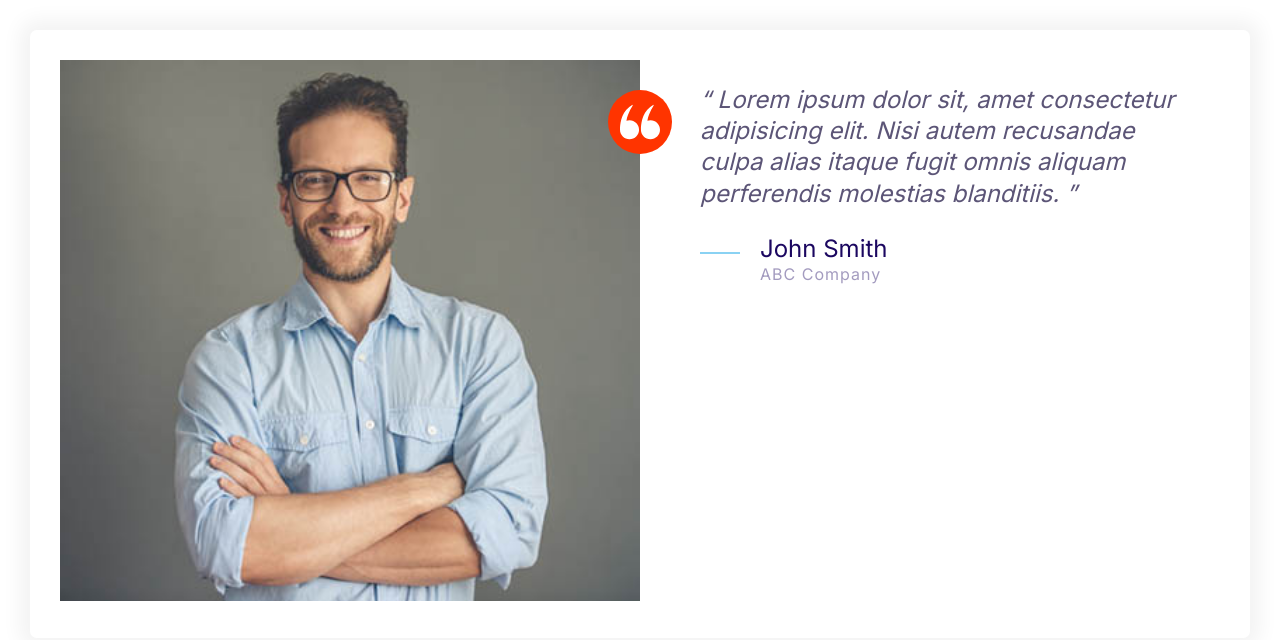
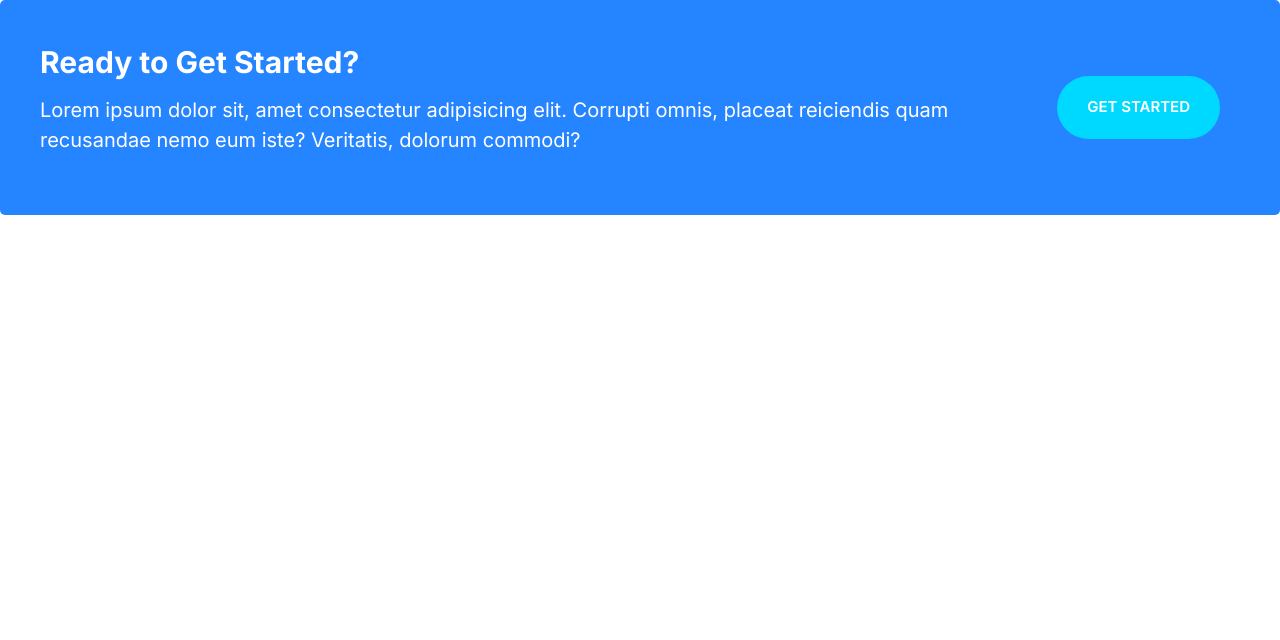
Before and after one commit to Firebot-666/WebProject, a plain HTML site: page index.html in a window 1280 px wide. Drawn offline with Linux system fonts and the light colour scheme.

Commit message:
Build the callout component.

```diff
--- a/css/styles.css
+++ b/css/styles.css
@@ -231,6 +231,11 @@ a {
 
 .btn--accent:hover {
   background: #ec3000;
+}
+
+.btn--stretched {
+  padding-left: 6rem;
+  padding-right: 6rem;
 }
 
 .btn--block {
@@ -491,3 +496,45 @@ a {
     margin-left: 6rem;
   }
 }
+
+/* Callouts */
+.callout {
+  padding: 4rem;
+  border-radius: 5px;
+}
+
+.callout--primary {
+  background: var(--color-primary);
+  color: #fff;
+}
+
+.callout__heading {
+  color: #fff;
+  margin-top: 0;
+  font-size: 3rem;
+}
+
+.callout .btn {
+  justify-self: center;
+  align-self: center;
+}
+
+.callout__content {
+  text-align: center;
+  font-size: 2rem;
+}
+
+@media screen and (min-width: 768px) {
+  .callout .grid--1x2 {
+    grid-template-columns: 1fr auto;
+  }
+
+  .callout__content {
+    text-align: left;
+  }
+
+  .callout .btn {
+    justify-self: start;
+    margin: 0 2rem;
+  }
+}
--- a/index.html
+++ b/index.html
@@ -13,37 +13,18 @@
     <link rel="stylesheet" href="css/normalize.css" />
     <link rel="stylesheet" href="css/styles.css" />
   </head>
-  <body style="padding: 3rem">
-    <div class="card testimonial">
+  <body>
+    <div class="callout callout--primary">
       <div class="grid grid--1x2">
-        <div class="testimonial__image">
-          <img src="./images/testimonial.jpg" alt="A happy, smiling customer" />
-          <span class="icon-container icon-container--accent">
-            <svg class="icon icon--white icon-small">
-              <use xlink:href="images/sprite.svg#quotes"></use>
-            </svg>
-          </span>
+        <div class="callout__content">
+          <h2 class="callout__heading">Ready to Get Started?</h2>
+          <p>
+            Lorem ipsum dolor sit, amet consectetur adipisicing elit. Corrupti
+            omnis, placeat reiciendis quam recusandae nemo eum iste? Veritatis,
+            dolorum commodi?
+          </p>
         </div>
-        <blockquote class="quote">
-          <p class="quote__text">
-            Lorem ipsum dolor sit, amet consectetur adipisicing elit. Nisi autem
-            recusandae culpa alias itaque fugit omnis aliquam perferendis
-            molestias blanditiis.
-          </p>
-          <footer>
-            <div class="media">
-              <div class="media__image">
-                <svg class="icon icon--primary quote__line">
-                  <use xlink:href="images/sprite.svg#line"></use>
-                </svg>
-              </div>
-              <div class="media__body">
-                <h3 class="media__title quote__author">John Smith</h3>
-                <p class="quote__organization">ABC Company</p>
-              </div>
-            </div>
-          </footer>
-        </blockquote>
+        <a href="#" class="btn btn--secondary btn--stretched6">Get Started</a>
       </div>
     </div>
   </body>
```
Also changed, not shown: components/callouts.html (added, +13 -0 lines).
